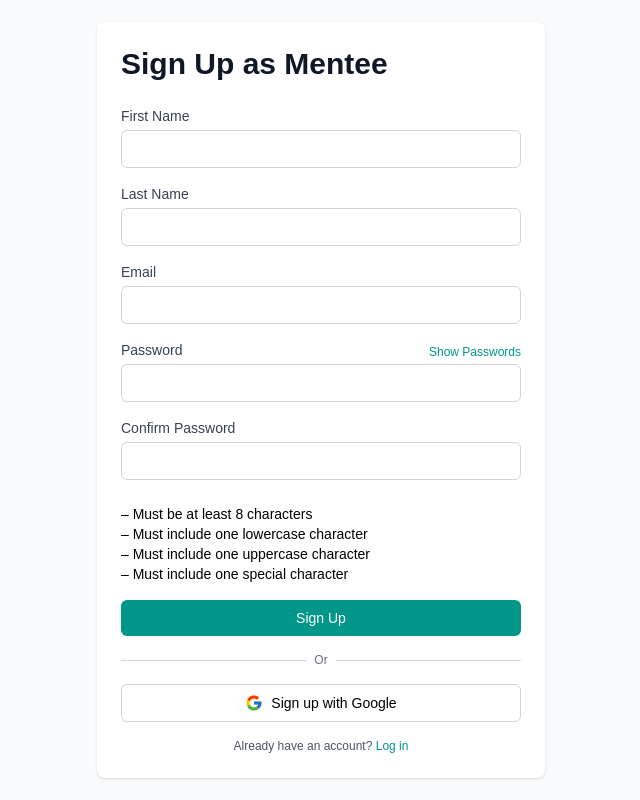
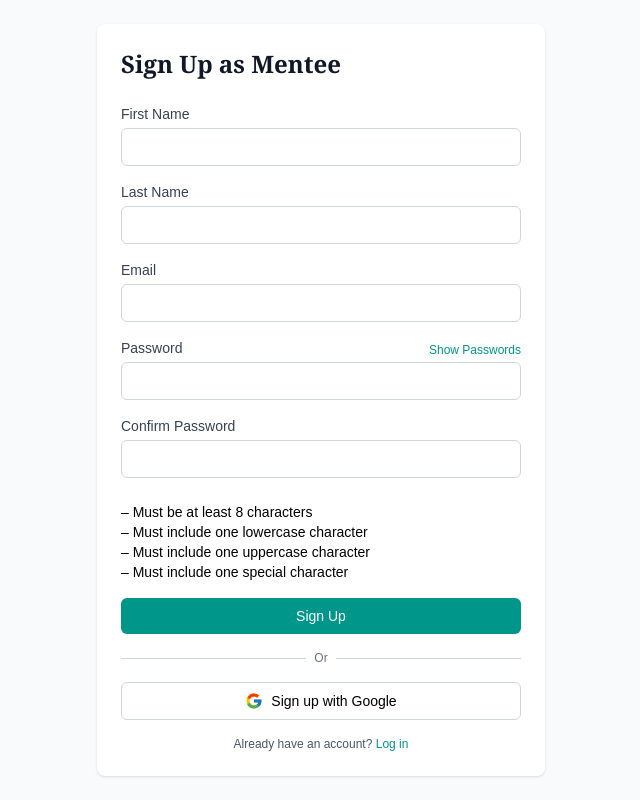
Before and after one commit to jubayer17/mentorCruise-frontend, a Next.js app: page /mentee/sign-up in a window 1280 px wide. Shown: the whole page, without its empty margins (319-959 px from the left). Built offline with nearby package versions, Linux system fonts and the light colour scheme.

Commit message:
updated style of heading of sign up form for mentee

```diff
--- a/src/components/mentee/SignUpForm.jsx
+++ b/src/components/mentee/SignUpForm.jsx
@@ -28,7 +28,7 @@ export default function MenteeSignUpForm() {
   return (
     <div className="min-h-screen flex items-center justify-center bg-gray-50">
       <div className="w-full max-w-md p-6 bg-white rounded-lg shadow-sm">
-        <h1 className="text-3xl font-bold mb-6 text-gray-900">
+        <h1 className="text-2xl font-serif font-bold mb-6 text-gray-900">
           Sign Up as Mentee
         </h1>
         <form onSubmit={handleSubmit} className="space-y-4">
```
